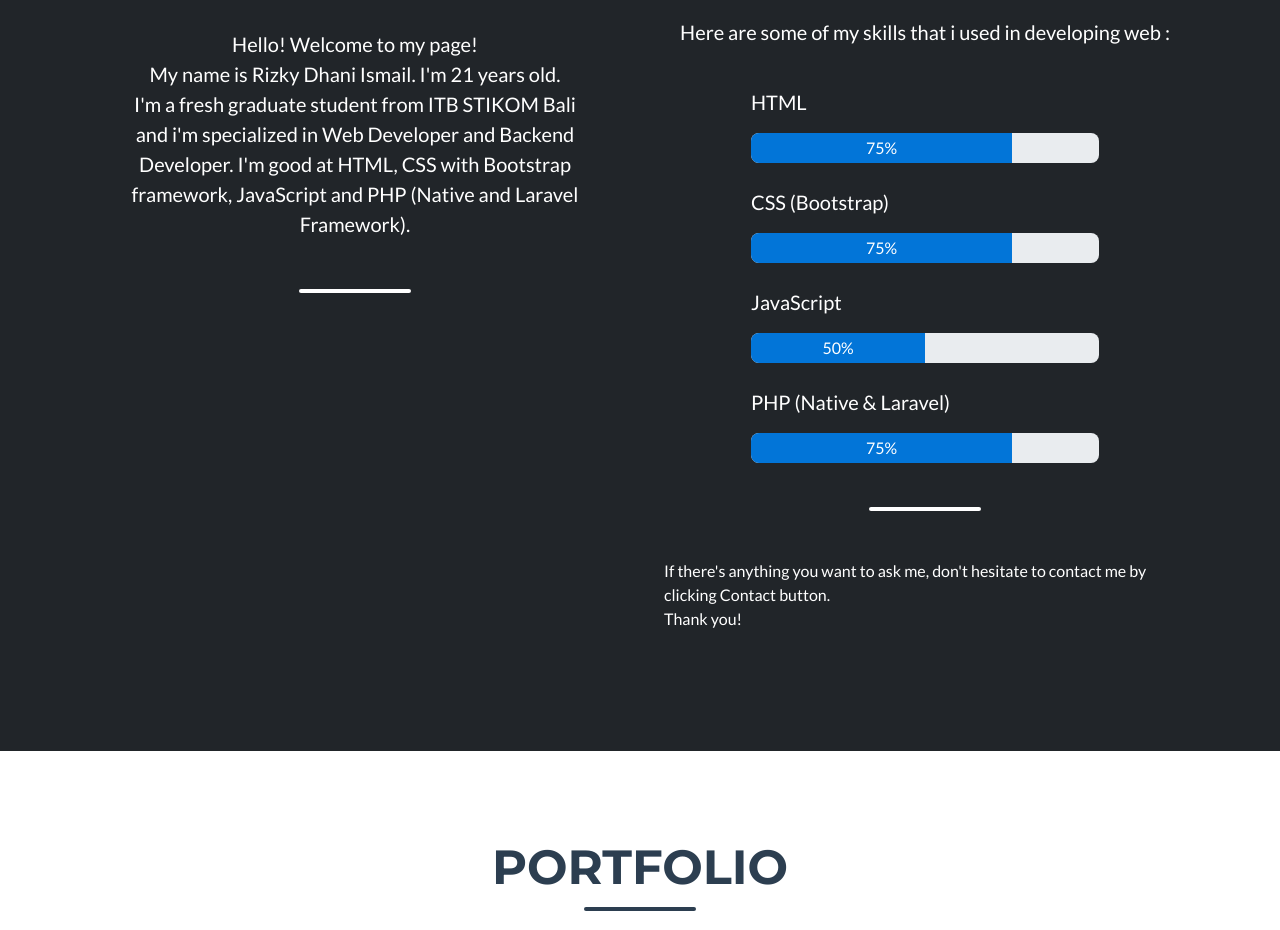
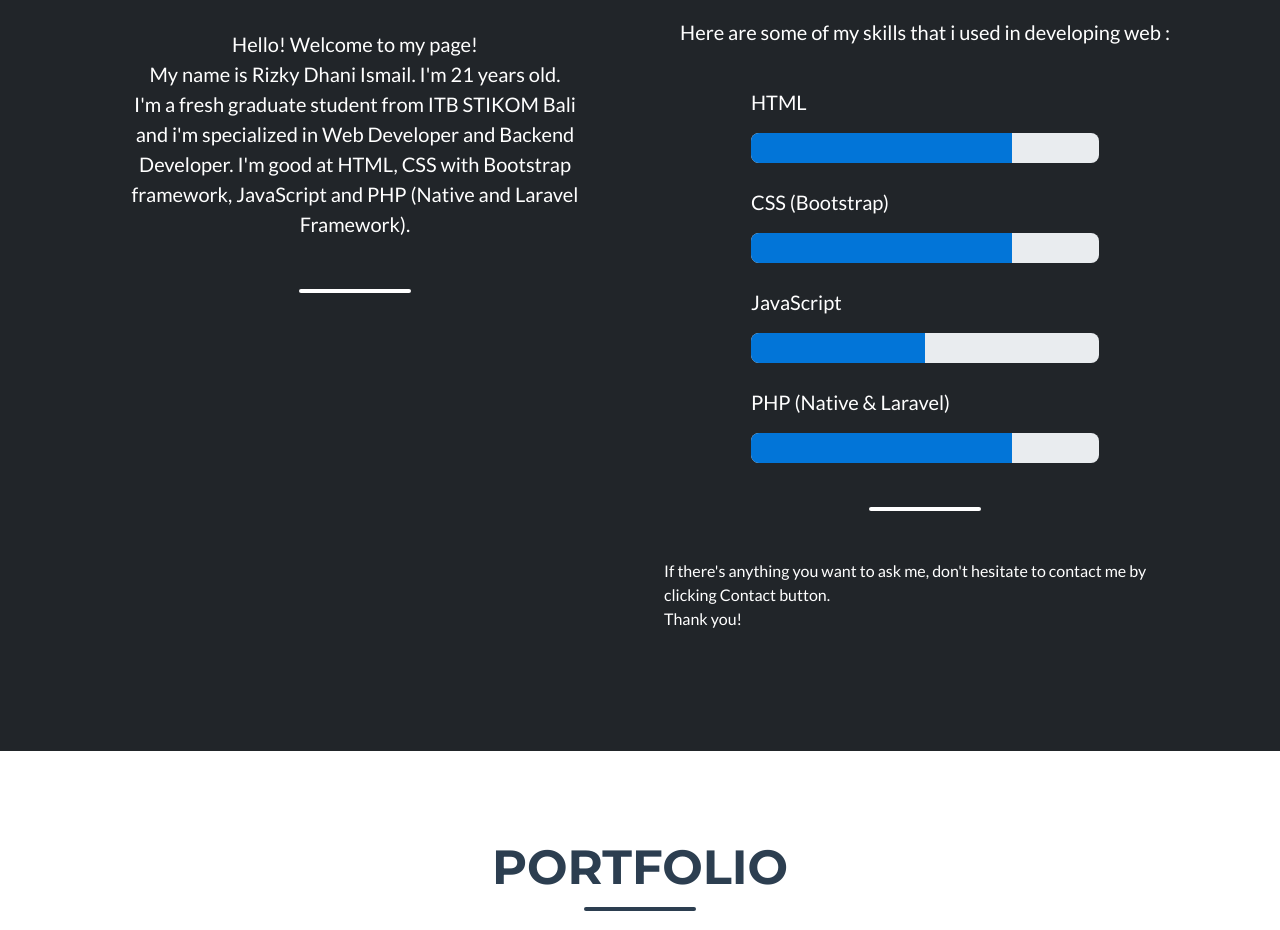
Before and after one commit to rzki/rzki.github.io, a plain HTML site: page index.html in a window 1280 px wide. Shown: the part 1220-2150 px from the top of the page. Drawn offline with nearby package versions, Linux system fonts and the light colour scheme; grey boxes are pictures that could not be loaded.

Commit message:
remove progress bar label

```diff
--- a/index.html
+++ b/index.html
@@ -110,28 +110,28 @@
                         <div class="col-lg-8 mx-auto">
                             <p class="lead">HTML</p>
                             <div class="html progress" style="height: 30px;">
-                                <div class="progress-bar bg-primary" role="progressbar" style="width: 75%;" aria-valuemin="0" aria-valuemax="100">75%</div>
+                                <div class="progress-bar bg-primary" role="progressbar" style="width: 75%;" aria-valuemin="0" aria-valuemax="100"></div>
                             </div>
                         </div>
                         <br>
                         <div class="col-lg-8 mx-auto">
                             <p class="lead">CSS (Bootstrap)</p>
                             <div class="css progress" style="height: 30px;">
-                                <div class="progress-bar bg-primary" role="progressbar" style="width: 75%" aria-valuemin="0" aria-valuemax="100">75%</div>
+                                <div class="progress-bar bg-primary" role="progressbar" style="width: 75%" aria-valuemin="0" aria-valuemax="100"></div>
                             </div>
                         </div>
                         <br>
                         <div class="col-lg-8 mx-auto">
                             <p class="lead">JavaScript</p>
                             <div class="js progress" style="height: 30px;">
-                                <div class="progress-bar bg-primary" role="progressbar" style="width: 50%" aria-valuemin="0" aria-valuemax="100">50%</div>
+                                <div class="progress-bar bg-primary" role="progressbar" style="width: 50%" aria-valuemin="0" aria-valuemax="100"></div>
                             </div>
                         </div>
                         <br>
                         <div class="col-lg-8 mx-auto">
                             <p class="lead">PHP (Native & Laravel)</p>
                             <div class="php progress" style="height: 30px;">
-                                <div class="progress-bar bg-primary" role="progressbar" style="width: 75%" aria-valuemin="0" aria-valuemax="100">75%</div>
+                                <div class="progress-bar bg-primary" role="progressbar" style="width: 75%" aria-valuemin="0" aria-valuemax="100"></div>
                             </div>
                         </div>
                         <br>
```
